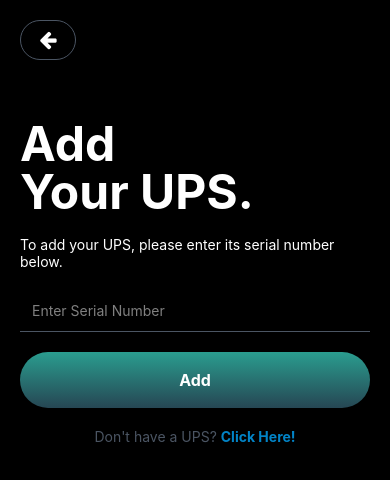
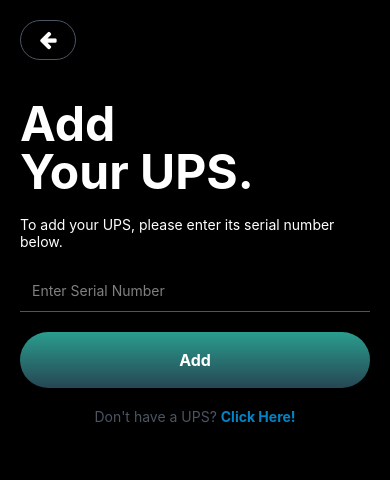
Before and after one commit to mubeenkexe/NativeApp-UPS, a React Native app: screen /AddUps in a window 390 px wide. Shown: the top 480 px of the page. Built offline with nearby package versions, Linux system fonts and the light colour scheme.

Commit message:
🖌️ Style: Refactor styling code by eliminating padding and making an addition of margin bottom.
3:12 PM - 2/4/2024

```diff
--- a/src/pages/AddUpsScreen.js
+++ b/src/pages/AddUpsScreen.js
@@ -20,7 +20,7 @@
             <GoBackButton handleClick={() => navigation.goBack()} />
 
             {/* title */}
-            <View className="mb-5 pt-5">
+            <View className="mb-5">
                 <Text className="text-white font-bold text-5xl">Add</Text>
                 <Text className="text-white font-bold text-5xl">Your UPS.</Text>
             </View>
```
